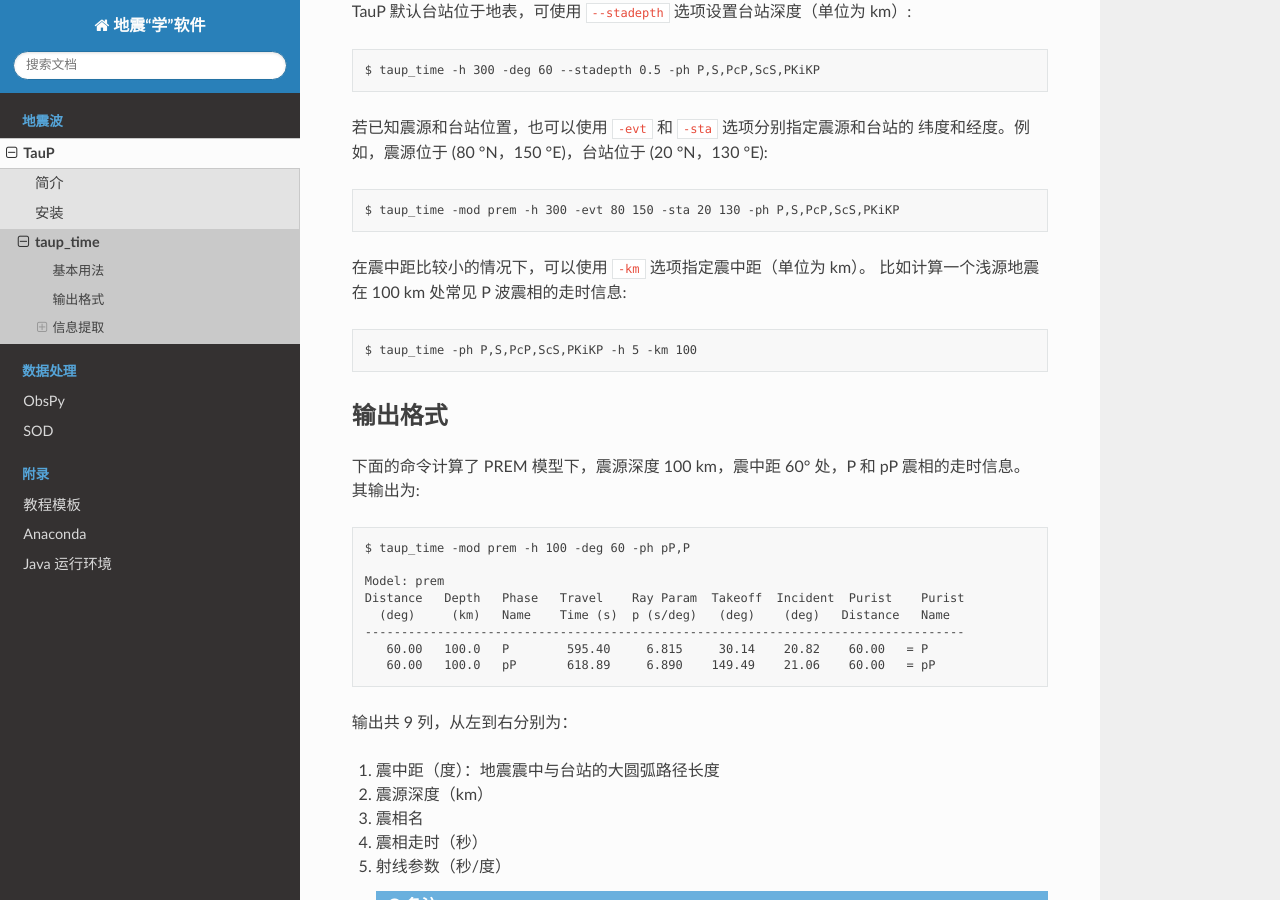
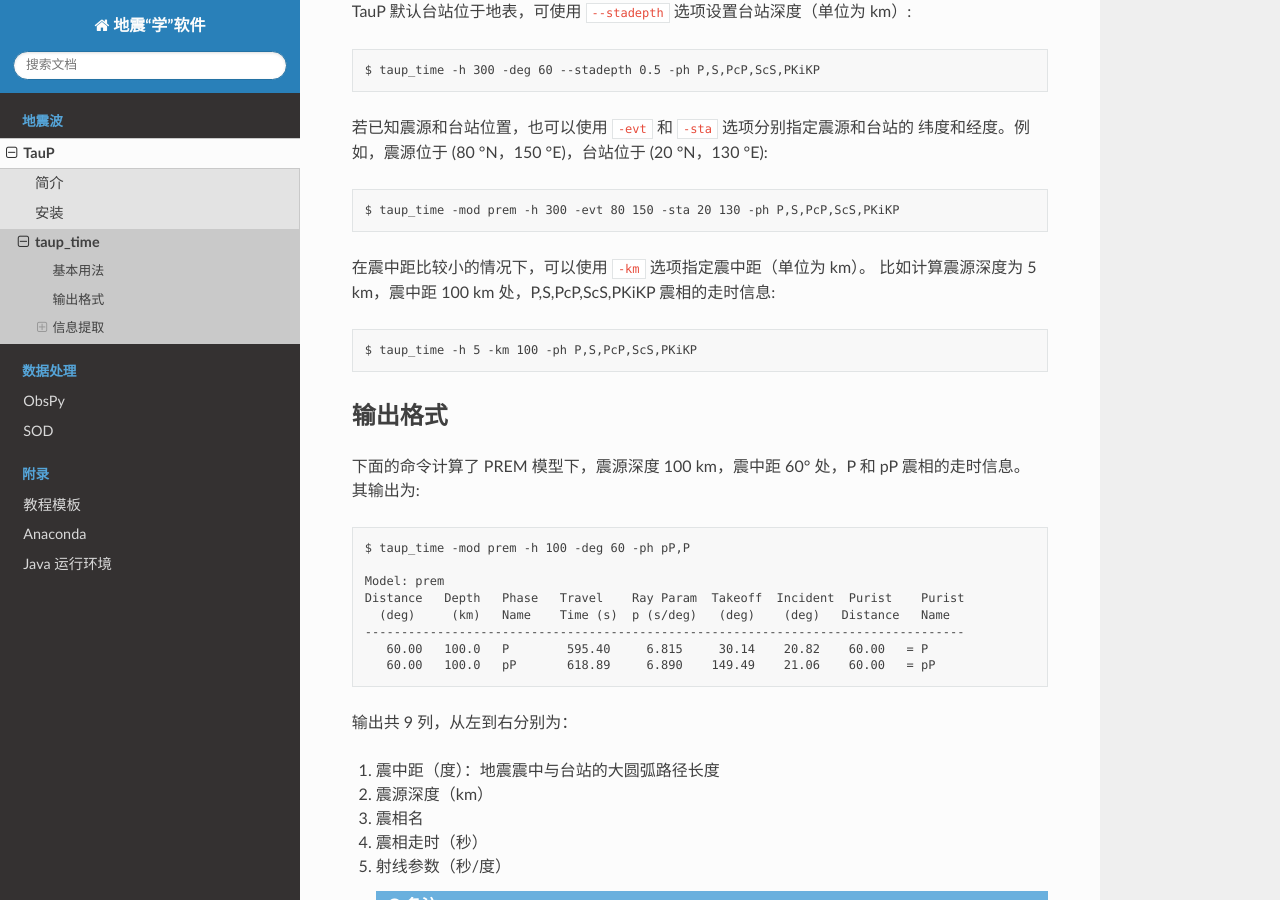
Before and after one commit to seismo-learn/software, a Sphinx documentation site: the page built from source/taup/taup_time.rst, in a window 1280 px wide and 900 px high, scrolled down 646 px. Built offline with Sphinx 7.4.7 and the Read the Docs theme 2.0.0, drawn with Linux system fonts in a browser that asks for light colours.

Commit message:
Update source/taup/taup_time.rst
Co-authored-by: Jiayuan Yao <coreman.seism@gmail.com>

```diff
--- a/source/taup/taup_time.rst
+++ b/source/taup/taup_time.rst
@@ -31,9 +31,9 @@ TauP 默认台站位于地表，可使用 ``--stadepth`` 选项设置台站深
    $ taup_time -mod prem -h 300 -evt 80 150 -sta 20 130 -ph P,S,PcP,ScS,PKiKP
 
 在震中距比较小的情况下，可以使用 ``-km`` 选项指定震中距（单位为 km）。
-比如计算一个浅源地震在 100 km 处常见 P 波震相的走时信息::
+比如计算震源深度为 5 km，震中距 100 km 处，P,S,PcP,ScS,PKiKP 震相的走时信息::
 
-   $ taup_time -ph P,S,PcP,ScS,PKiKP -h 5 -km 100
+   $ taup_time -h 5 -km 100 -ph P,S,PcP,ScS,PKiKP
 
 输出格式
 --------
```
